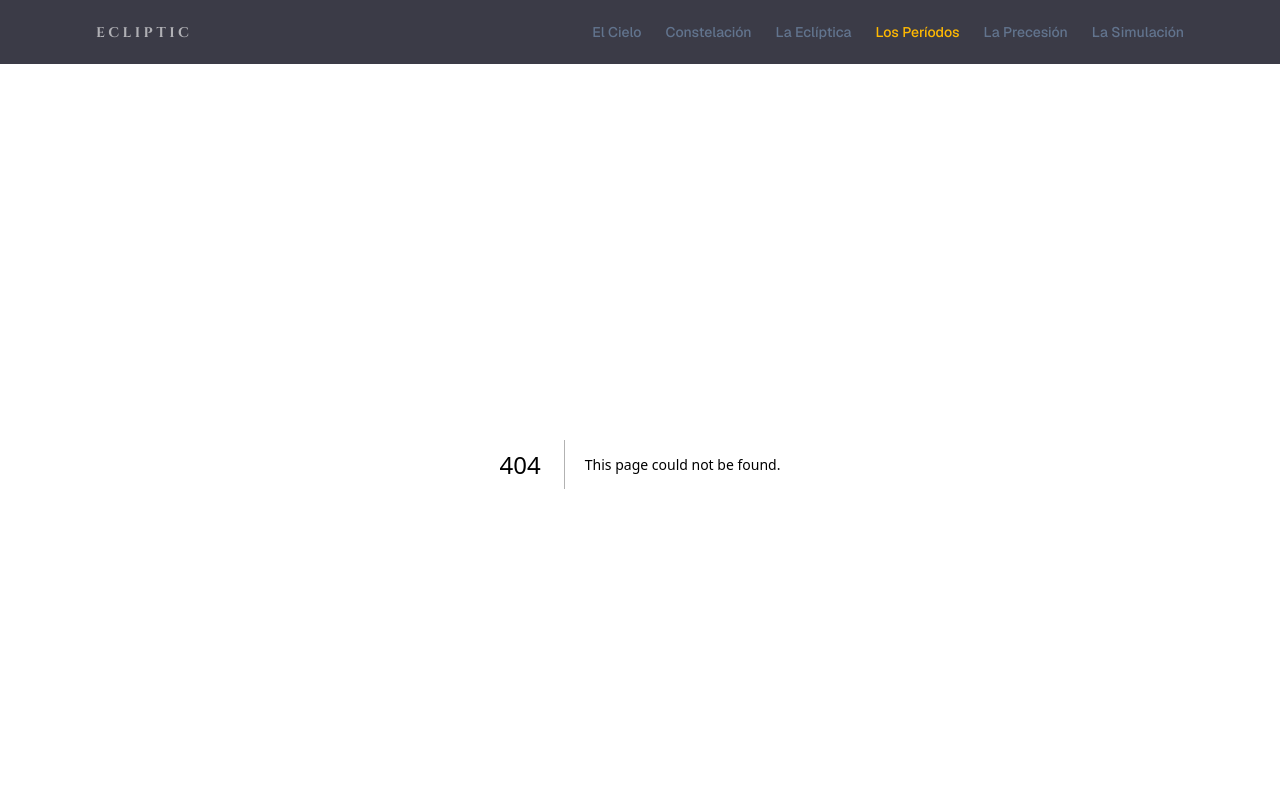
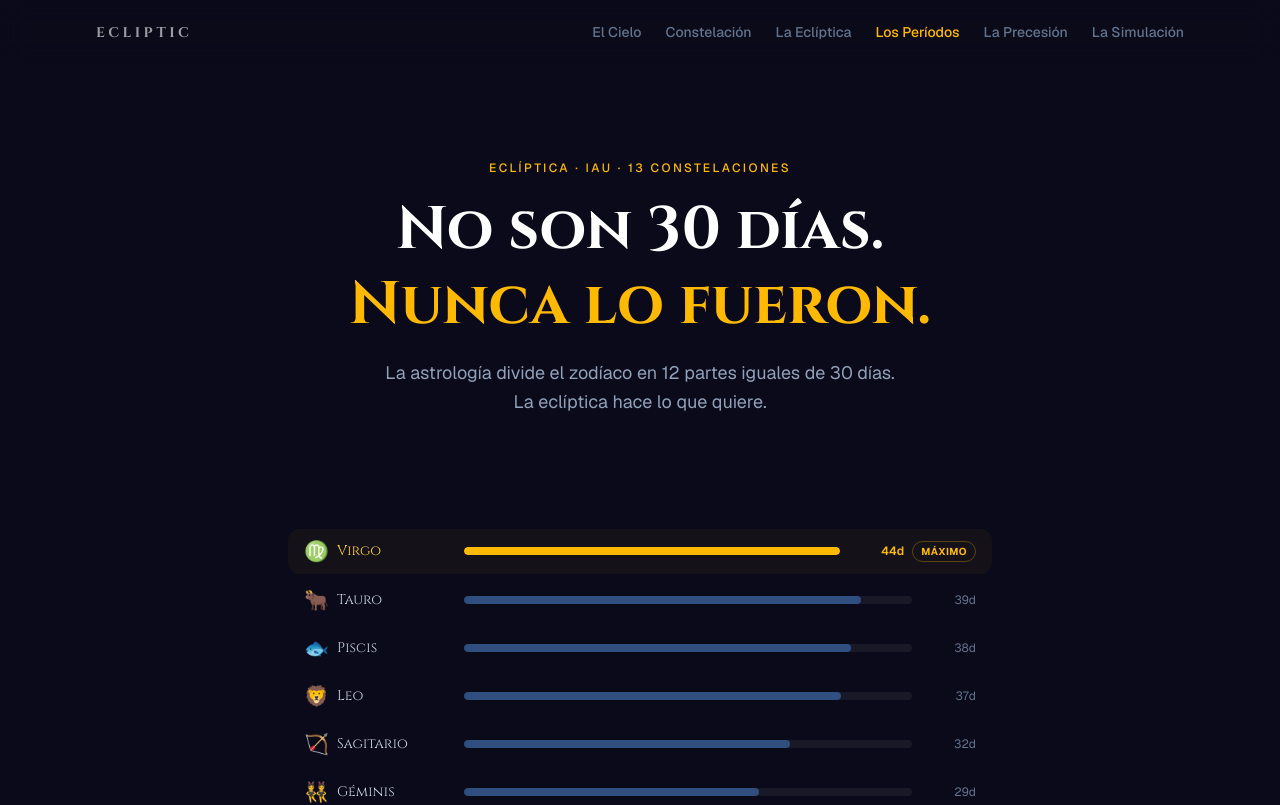
Before and after one commit to dacq7/ecliptic-explorer, a Next.js app: page /durations in a window 1280 px wide. Before the commit this address had no page. Shown: the top 805 px of the page. Built offline with nearby package versions, Linux system fonts and the light colour scheme.

Commit message:
feat(durations): 13 constellation bars with expand panels, viral copy, IAU data

```diff
--- /dev/null
+++ b/app/components/durations/DurationBar.tsx
@@ -0,0 +1,186 @@
+'use client'
+
+import { useState } from 'react'
+import { motion, AnimatePresence } from 'framer-motion'
+import type { Constellation } from '@/app/types'
+
+interface DurationBarProps {
+  constellation: Constellation
+  maxDays: number
+  index: number
+}
+
+type ConstellationType = 'virgo' | 'scorpius' | 'ophiuchus' | 'neutral'
+
+function getType(name: string): ConstellationType {
+  if (name === 'Virgo') return 'virgo'
+  if (name === 'Scorpius') return 'scorpius'
+  if (name === 'Ophiuchus') return 'ophiuchus'
+  return 'neutral'
+}
+
+function formatDate(mmdd: string): string {
+  const [mm, dd] = mmdd.split('-')
+  const months = ['', 'ene', 'feb', 'mar', 'abr', 'may', 'jun', 'jul', 'ago', 'sep', 'oct', 'nov', 'dic']
+  return `${parseInt(dd)} ${months[parseInt(mm)]}`
+}
+
+const PANEL_PHRASES: Record<string, string> = {
+  Virgo:
+    'La más grande del zodíaco recibe más Sol que nadie.\nLa astrología le asigna los mismos 30 días que a Escorpio.',
+  Taurus:
+    'Casi el doble de lo que la astrología prometía.\nLos Tauro reales tienen más tiempo del que les dijeron.',
+  Pisces:
+    'El mismo tiempo que Tauro, pero sin la misma atención.\nLos meses largos no hacen ruido.',
+  Leo:
+    'Una semana más de Sol que la astrología le reconoce.\nEl rey del zodíaco tiene más reino del que le dicen.',
+  Sagittarius:
+    'Cruza el año nuevo. El Sol no entiende de calendarios.\nNaces antes o después del 1 de enero — la eclíptica no lo sabe.',
+  Gemini:
+    'Un solo día debajo de la referencia de 30.\nEl más cercano al mito astrológico — y aun así no cuadra.',
+  Capricornus:
+    'Dos días bajo la marca. La primera constelación del año solar que no llega.',
+  Aries:
+    'El inicio del año astrológico tiene solo 25 días reales.\nEl sistema empezaba mal desde el primer signo.',
+  Aquarius:
+    'La era de Acuario prometía cambio. Dura 24 días.\nMenos de un mes en la realidad astronómica.',
+  Libra:
+    'El signo del equilibrio tiene siete días menos que lo prometido.\nLa ironía está en los datos.',
+  Cancer:
+    'Tres semanas. El signo del verano apenas cruza julio.',
+  Ophiuchus:
+    'Existía antes de que la astrología decidiera borrarlo.\n18 días que el Sol recorre y ningún horóscopo menciona.',
+  Scorpius:
+    'Siete días. Una semana exacta.\nEl signo más corto de la eclíptica — seis veces menos que Virgo.',
+}
+
+const ROW_BG: Record<ConstellationType, string> = {
+  virgo: 'bg-amber-400/[0.04] hover:bg-amber-400/[0.08]',
+  scorpius: 'bg-rose-400/[0.04] hover:bg-rose-400/[0.08]',
+  ophiuchus: 'bg-violet-500/[0.04] hover:bg-violet-500/[0.08]',
+  neutral: 'hover:bg-white/[0.03]',
+}
+
+const NAME_COLOR: Record<ConstellationType, string> = {
+  virgo: 'text-amber-300',
+  scorpius: 'text-rose-300',
+  ophiuchus: 'text-violet-300',
+  neutral: 'text-slate-300',
+}
+
+const BAR_FILL: Record<ConstellationType, string> = {
+  virgo: 'bg-amber-400',
+  scorpius: 'bg-rose-400',
+  ophiuchus: 'bg-violet-400/70',
+  neutral: 'bg-blue-400/40',
+}
+
+const DAYS_COLOR: Record<ConstellationType, string> = {
+  virgo: 'text-amber-400 font-semibold',
+  scorpius: 'text-rose-400 font-semibold',
+  ophiuchus: 'text-violet-400',
+  neutral: 'text-slate-500',
+}
+
+const BADGES: Partial<Record<ConstellationType, { label: string; classes: string }>> = {
+  virgo: { label: 'MÁXIMO', classes: 'text-amber-400 border-amber-400/30' },
+  scorpius: { label: 'MÍNIMO', classes: 'text-rose-400 border-rose-400/30' },
+  ophiuchus: { label: 'IGNORADA', classes: 'text-violet-400 border-violet-500/30' },
+}
+
+export function DurationBar({ constellation, maxDays, index }: DurationBarProps) {
+  const [expanded, setExpanded] = useState(false)
+  const type = getType(constellation.name)
+  const pct = `${((constellation.durationDays / maxDays) * 100).toFixed(1)}%`
+  const phrase = PANEL_PHRASES[constellation.name] ?? ''
+  const badge = BADGES[type]
+
+  return (
+    <div className="w-full rounded-xl">
+      <div
+        role="button"
+        aria-label={`${constellation.nameEs}: ${constellation.durationDays} días en la eclíptica`}
+        aria-expanded={expanded}
+        tabIndex={0}
+        onClick={() => setExpanded(p => !p)}
+        onKeyDown={(e) => e.key === 'Enter' && setExpanded(p => !p)}
+        className={`w-full rounded-xl px-4 py-3 flex items-center gap-4 cursor-pointer transition-colors duration-150 ${ROW_BG[type]}`}
+      >
+        {/* Label */}
+        <div className="flex items-center gap-2 w-32 sm:w-36 shrink-0">
+          <span className="text-xl leading-none shrink-0">{constellation.emoji}</span>
+          <span className={`text-sm font-medium font-display ${NAME_COLOR[type]}`}>
+            {constellation.nameEs}
+          </span>
+        </div>
+
+        {/* Bar */}
+        <div className="flex-1 bg-white/[0.06] rounded-full h-2 overflow-hidden">
+          <motion.div
+            initial={{ width: '0%' }}
+            animate={{ width: pct }}
+            transition={{ duration: 0.8, ease: 'easeOut', delay: index * 0.06 }}
+            className={`h-full rounded-full ${BAR_FILL[type]}`}
+          />
+        </div>
+
+        {/* Days + badge */}
+        <div className="flex items-center shrink-0">
+          <span className={`text-xs w-12 text-right ${DAYS_COLOR[type]}`}>
+            {constellation.durationDays}d
+          </span>
+          {badge && (
+            <span
+              className={`hidden sm:inline-flex ml-2 px-2 py-0.5 text-[10px] font-bold uppercase tracking-wider border rounded-full ${badge.classes}`}
+            >
+              {badge.label}
+            </span>
+          )}
+        </div>
+      </div>
+
+      {/* Expandable detail panel */}
+      <AnimatePresence>
+        {expanded && (
+          <motion.div
+            initial={{ height: 0, opacity: 0 }}
+            animate={{ height: 'auto', opacity: 1 }}
+            exit={{ height: 0, opacity: 0 }}
+            transition={{ duration: 0.2, ease: 'easeOut' }}
+            className="overflow-hidden"
+          >
+            <div className="px-4 pb-3 pt-1 flex flex-wrap gap-x-6 gap-y-1">
+              <div>
+                <span className="text-xs text-slate-600">Inicio: </span>
+                <span className="text-xs text-slate-300">{formatDate(constellation.startDate)}</span>
+              </div>
+              <div>
+                <span className="text-xs text-slate-600">Fin: </span>
+                <span className="text-xs text-slate-300">{formatDate(constellation.endDate)}</span>
+              </div>
+              <div>
+                <span className="text-xs text-slate-600">Duración: </span>
+                <span className="text-xs text-slate-300">{constellation.durationDays} días</span>
+              </div>
+              <div>
+                <span className="text-xs text-slate-600">Signo tradicional: </span>
+                <span className="text-xs text-slate-300">
+                  {constellation.zodiacEquivalent ?? 'Ninguno — ignorada por la astrología'}
+                </span>
+              </div>
+            </div>
+            {phrase && (
+              <div className="px-4 pb-4">
+                <div className="border-t border-white/[0.04] pt-2 mt-1">
+                  <p className="text-xs text-slate-400 italic leading-relaxed whitespace-pre-line">
+                    {phrase}
+                  </p>
+                </div>
+              </div>
+            )}
+          </motion.div>
+        )}
+      </AnimatePresence>
+    </div>
+  )
+}
--- /dev/null
+++ b/app/durations/page.tsx
@@ -0,0 +1,60 @@
+import Link from 'next/link'
+import { CONSTELLATIONS } from '@/app/logic/constellations'
+import { DurationBar } from '@/app/components/durations/DurationBar'
+
+export default function DurationsPage() {
+  const sorted = [...CONSTELLATIONS].sort((a, b) => b.durationDays - a.durationDays)
+  const maxDays = sorted[0].durationDays
+
+  return (
+    <main className="min-h-screen">
+      {/* Hero */}
+      <section className="pt-24 pb-16 px-4 md:px-8 max-w-4xl mx-auto text-center">
+        <p className="text-amber-400 text-xs font-medium uppercase tracking-[0.2em] mb-4">
+          Eclíptica · IAU · 13 Constelaciones
+        </p>
+        <h1 className="font-display text-4xl sm:text-5xl md:text-6xl font-bold leading-tight text-white mb-4">
+          <span className="block text-white">No son 30 días.</span>
+          <span className="block text-amber-400">Nunca lo fueron.</span>
+        </h1>
+        <p className="text-slate-400 text-base md:text-lg max-w-xl mx-auto leading-relaxed mb-12">
+          La astrología divide el zodíaco en 12 partes iguales de 30 días.<br />
+          La eclíptica hace lo que quiere.
+        </p>
+      </section>
+
+      {/* Duration bars */}
+      <section className="max-w-3xl mx-auto px-4 md:px-8 pb-24 flex flex-col gap-1">
+        {sorted.map((constellation, index) => (
+          <DurationBar
+            key={constellation.name}
+            constellation={constellation}
+            maxDays={maxDays}
+            index={index}
+          />
+        ))}
+      </section>
+
+      {/* CTA */}
+      <section className="py-16 px-4 text-center max-w-xl mx-auto">
+        <div className="mb-12 border-t border-white/[0.06]" />
+        <h2 className="font-display text-2xl md:text-3xl font-bold text-white mb-3">
+          ¿En cuál estaba el Sol cuando naciste?
+        </h2>
+        <p className="text-slate-400 text-sm md:text-base mb-8 leading-relaxed">
+          Ingresa tu fecha de nacimiento.<br />
+          Te decimos en qué constelación real estaba el Sol ese día.
+        </p>
+        <Link
+          href="/calculator"
+          className="inline-flex items-center justify-center rounded-full font-medium h-14 px-8 text-lg bg-amber-500 text-black hover:bg-amber-400 shadow-[0_0_32px_rgba(251,191,36,0.3)] hover:shadow-[0_0_48px_rgba(251,191,36,0.5)] transition-all duration-300"
+        >
+          Descubre tu constelación real
+        </Link>
+        <p className="mt-4 text-xs text-slate-600">
+          Gratis · Sin registro · Datos oficiales IAU
+        </p>
+      </section>
+    </main>
+  )
+}
```
